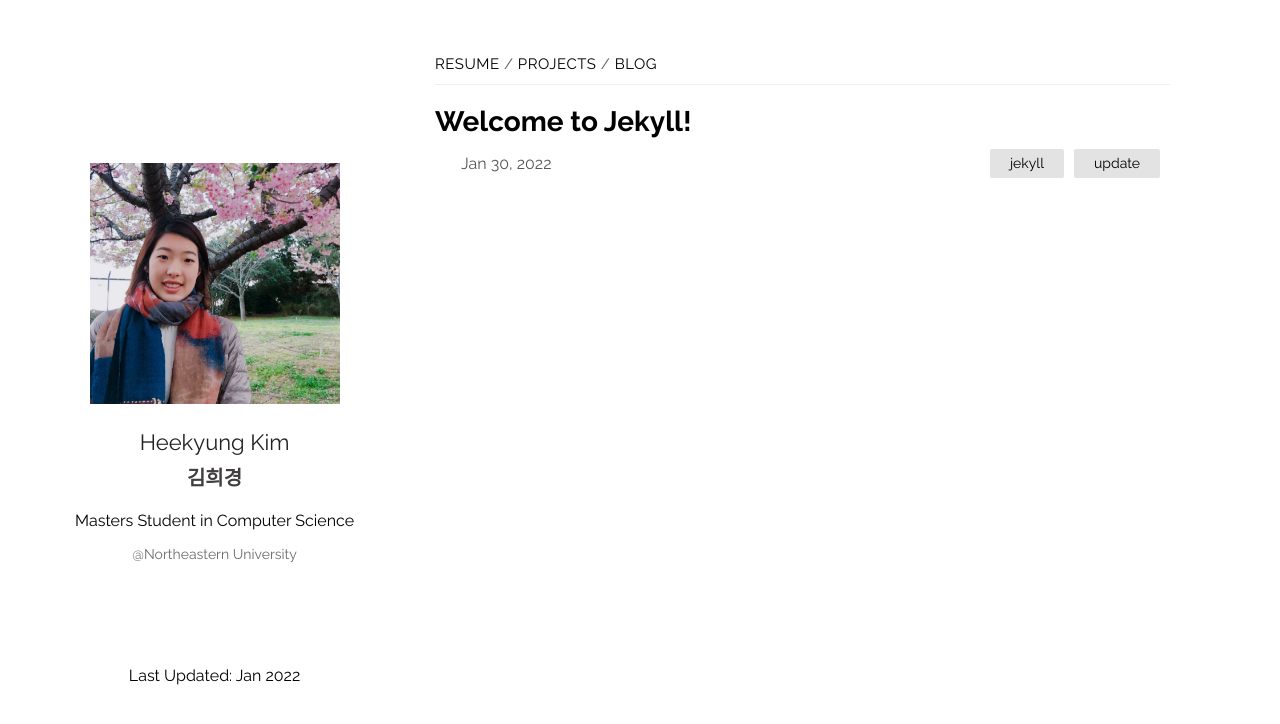
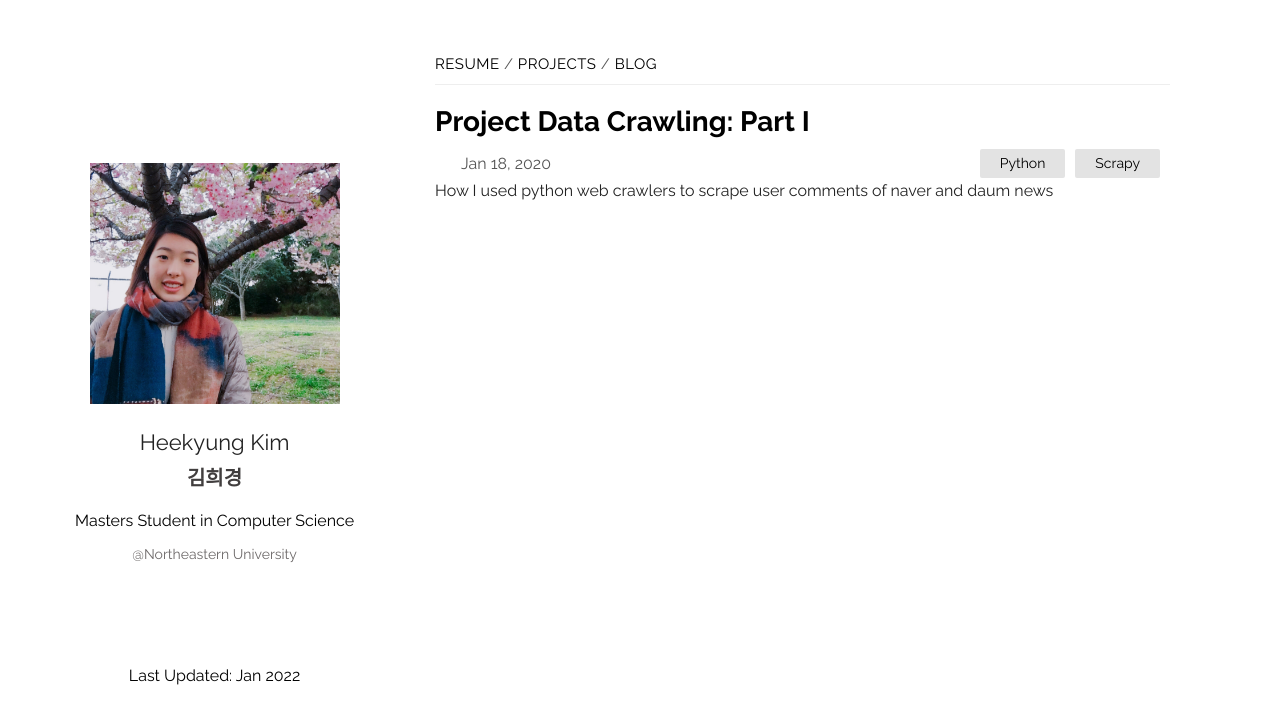
Before and after one commit to hkimkim/hkimkim.github.io, a Jekyll site: the page built from blog.markdown, in a window 1280 px wide. Shown: the top 724 px of the page. Built offline with Jekyll 4.4.1, drawn with Linux system fonts in a browser that asks for light colours; some web fonts are replaced; some of the changed lines change nothing that is shown.

Commit message:
Add data-crawling-part-one blog post

```diff
--- a/_layouts/blog.html
+++ b/_layouts/blog.html
@@ -21,9 +21,7 @@ layout: default
     {%- endif -%}
   </div>
   <div class="post">
-    {%- if site.show_excerpts -%}
-      {{ post.excerpt }}
-    {%- endif -%}
+    {{ post.excerpt }}
   </div>
 </li>
 {%- endfor -%}
--- /dev/null
+++ b/_posts/2020-01-18-data-crawling-part-one.markdown
@@ -0,0 +1,117 @@
+---
+layout: post
+title:  "Project Data Crawling: Part I"
+excerpt: "How I used python web crawlers to scrape user comments of naver and daum news"
+date:   2020-01-18 09:59:02 +0530
+categories: Python Scrapy
+---
+### How I used python web crawlers to scrape user comments of naver and daum news
+
+#### **Motivation**
+
+One of my tasks as an intern was to crawl data from the web. I liked web crawling as the automation aspect to it felt so elegant compared to my other manual tasks but also because the scraping aspect of web crawling was great for practicing coding as parsing required writing lots of loops, storing data in dictionaries, lists, and tuples, cleansing data (regex), and saving the output in various data formats (pickle, json, txt).
+
+
+Outside of my internship, web crawling was used in my courses to collect data for data projects. Finding “the right data” for what I wanted to research was sometimes --most of the times-- the hardest task, but with web crawling, data collecting became both economic and fast.
+
+
+Considering its frequent usage and high functionality, I decied to document web crawling as it is (in my opinion) the most efficient way to collect data on the internet.
+
+
+#### **Project Overview:**
+
+For this project, I decided to crawl three websites:
+
+1.  user comments from [Daum News Article](https://media.daum.net){:target="_blank"}
+2.  user comments from [Naver News Article](https://news.naver.com){:target="_blank"}
+3.  user reviews from [Naver Movie Review](https://movie.naver.com){:target="_blank"}
+
+
+Naver and Daum are both prominent web portals and search engines in Korea. Due to their characteristics, it is abundant with data. I also realized a lot of people searched tutorials on how to crawl data from these websites and thought it would be nice to share my experience crawling data from these websites.
+
+
+I divided this blog post into four parts:
+
+
+*   [Part I: I will share the motivation and overview of my project. I will also cover the general concept of web crawling and the pros and cons of the popular web crawling python modules.]()
+*   [Part II: I will share what I did to scrape comments of daum news article.]()
+*   [Part III: I will share what I did to scrape comments of naver news article.]()
+*   [Part IV: I will share what I did to scrape user reviews of naver movie review.]()
+
+
+#### **Web Scraping vs. Web Crawling**
+
+
+A lot of the time, web crawling and web scraping are used interchangeably. But they have key differences.
+
+
+According to [Oxlyabs’ blog](https://oxylabs.io/blog/crawling-vs-scraping){:target="_blank"}, the differences are:
+
+
+
+>Crawling, in most cases, goes hand in hand with scraping. When web crawling, you **download** readily available information online. And afterward, you filter out unnecessary information and **pick** only the one you require by scraping it.
+
+
+
+Another terminology that is used interchangeably is scraping and parsing. Parsing can be understood as being part of scraping or another step after scraping as parsing is extracting data from what has been scraped.
+
+
+Here’s a diagram:
+
+
+![WebScrape Overview](/assets/img/web-scrape.png)
+
+
+I thought a good metaphor for the whole process was fishing. Let's say you are going fishing for barracuda. Data crawling is like going out fishing into the sea and sailing around the sea until you find the spot barracuda is most seen. After finding the spot, you would now fish until you catch a barracuda. Data scraping is like catching a barracuda. After catching a barracuda, you would go back to the shore and fillet the barracuda you caught into parts you need and throw out the rest. Data parsing is like filleting. You extract only the data you need.
+
+
+Knowing these differences helped me grasp the whole data scraping process better. It also helps when reading the tutorials for each modules as you understand each aspects of the module better.
+
+
+**Library/Framework:**
+
+
+The most popular python web crawler libraries/frameworks are:
+
+1.  [Beautiful Soup](https://www.crummy.com/software/BeautifulSoup/bs4/doc/){:target="_blank"}
+2.  [Selenium](https://selenium.dev/){:target="_blank"}
+3.  [Scrapy](https://scrapy.org/){:target="_blank"}
+
+
+Each library has its advantages and disadvantages. Knowing the pros and cons helps choose the right one for your objective.
+
+
+**Beautiful Soup**
+
+
+According to this [complete guide](https://towardsdatascience.com/scrapy-vs-selenium-vs-beautiful-soup-for-web-scraping-24008b6c87b8){:target="_blank"} by towards data science, Beautiful soup is a **web scraper,** not a crawler. As it is a scraper, it depends on other libraries (requests, urlib2) to send requests to the target (html, xml) webpage. However, it is very easy to use and beginner friendly (helpful when understanding web scraping).
+
+
+I did not use Beautifulsoup in my project as Beautiful Soup did not provide the right parser for my objective.
+
+
+**Selenium**
+
+
+Selenium is a framework used to automate the process of web application such as logins. It can be used as a web crawler as well, especially for websites that are Core Javascript heavy.
+
+
+**Scrapy**
+
+
+Scrapy is a web crawler framework that can crawl, scrape and parse. It also provides features that allows the user to specify proxy and cookies when sending requests to crawl web pages. Scrapy has a steeper learning curve but is one of the fastest and flexible frameworks.
+
+
+![Modules](/assets/img/module_comparison.png)
+
+
+Although the table above makes these modules appear mutually exclusive, they can be used in combination. For example, you can crawl using Scrapy and scrape the data with Beautiful Soup. For my project, I used scrapy as the crawler and python’s json module for scraping.
+
+
+In the [next post](), I will share what I did to scrape comment of daum news article.
+
+
+**Reference** :
+
+*   [https://oxylabs.io/blog/crawling-vs-scraping](https://oxylabs.io/blog/crawling-vs-scraping){:target="_blank"}
+*   [https://towardsdatascience.com/scrapy-vs-selenium-vs-beautiful-soup-for-web-scraping-24008b6c87b8](https://towardsdatascience.com/scrapy-vs-selenium-vs-beautiful-soup-for-web-scraping-24008b6c87b8){:target="_blank"}
--- a/_posts/2022-01-30-welcome-to-jekyll.markdown
+++ /dev/null
@@ -1,29 +0,0 @@
----
-layout: post
-title:  "Welcome to Jekyll!"
-date:   2022-01-30 13:41:13 -0500
-categories: jekyll update
----
-You’ll find this post in your `_posts` directory. Go ahead and edit it and re-build the site to see your changes. You can rebuild the site in many different ways, but the most common way is to run `jekyll serve`, which launches a web server and auto-regenerates your site when a file is updated.
-
-Jekyll requires blog post files to be named according to the following format:
-
-`YEAR-MONTH-DAY-title.MARKUP`
-
-Where `YEAR` is a four-digit number, `MONTH` and `DAY` are both two-digit numbers, and `MARKUP` is the file extension representing the format used in the file. After that, include the necessary front matter. Take a look at the source for this post to get an idea about how it works.
-
-Jekyll also offers powerful support for code snippets:
-
-{% highlight ruby %}
-def print_hi(name)
-  puts "Hi, #{name}"
-end
-print_hi('Tom')
-#=> prints 'Hi, Tom' to STDOUT.
-{% endhighlight %}
-
-Check out the [Jekyll docs][jekyll-docs] for more info on how to get the most out of Jekyll. File all bugs/feature requests at [Jekyll’s GitHub repo][jekyll-gh]. If you have questions, you can ask them on [Jekyll Talk][jekyll-talk].
-
-[jekyll-docs]: https://jekyllrb.com/docs/home
-[jekyll-gh]:   https://github.com/jekyll/jekyll
-[jekyll-talk]: https://talk.jekyllrb.com/
```
Also changed, not shown: assets/img/module_comparison.png (added), assets/img/web-scrape.png (added).
